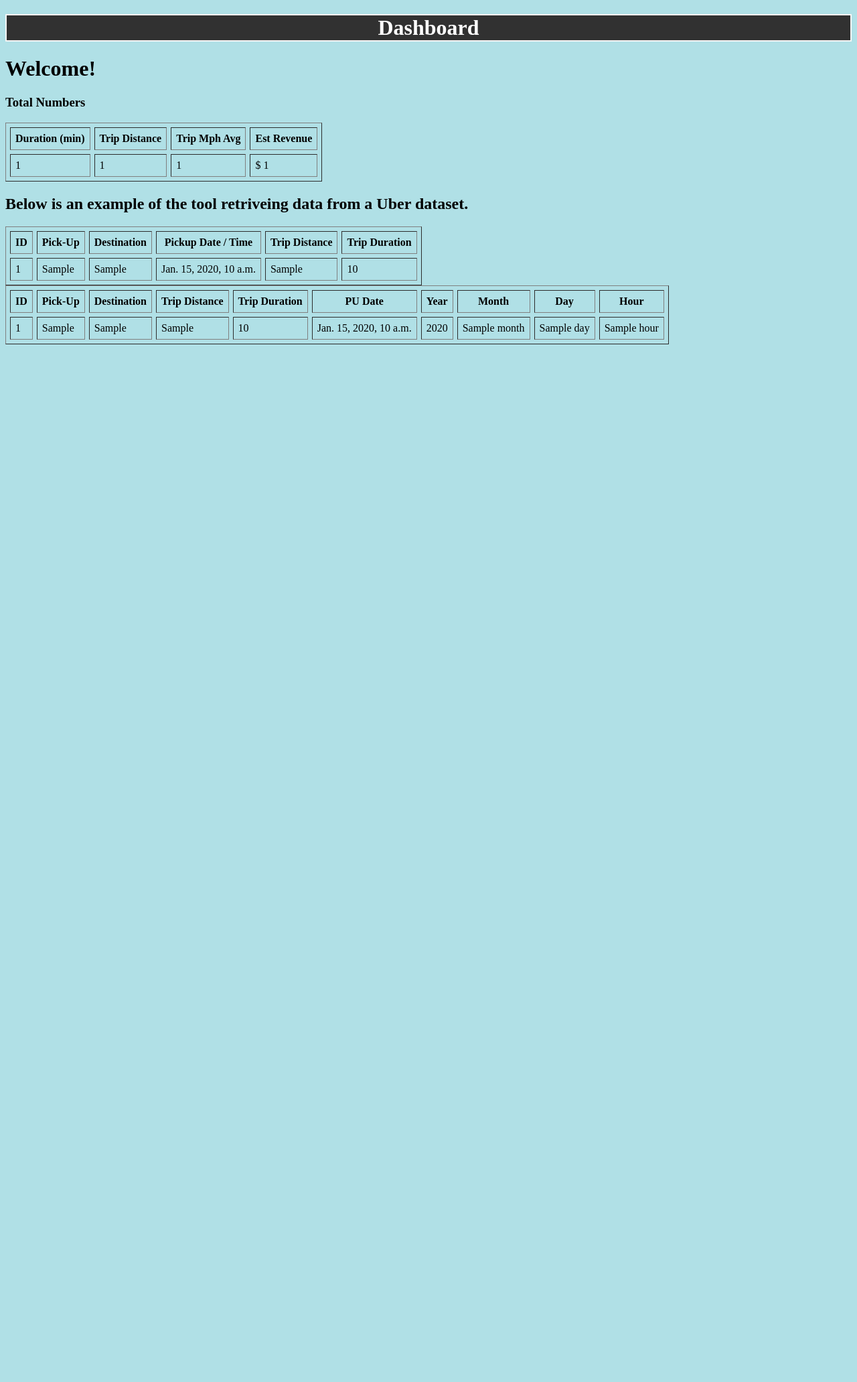
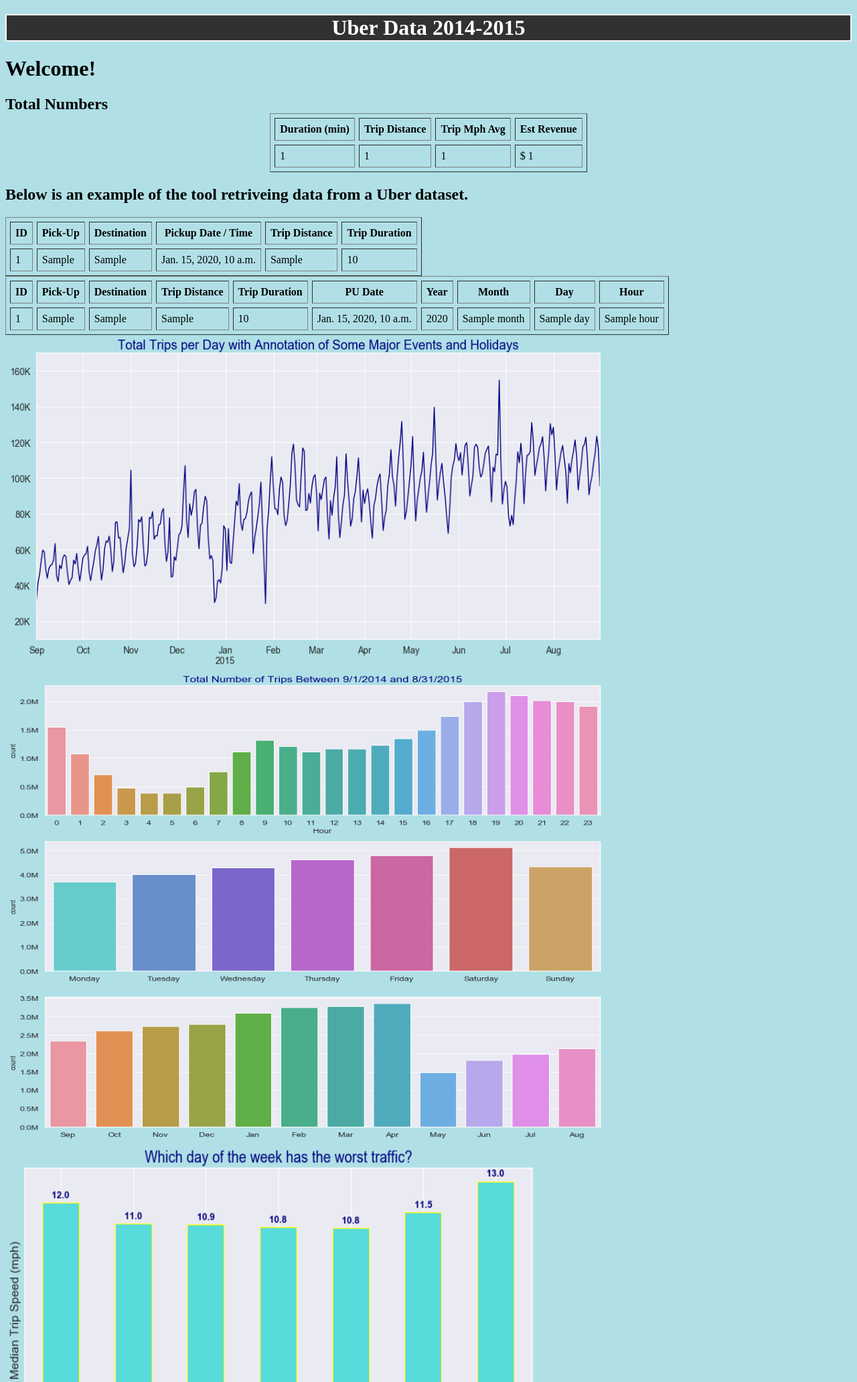
Before and after one commit to mathews1193/-Uber-Data-Analysis-Tool-web-app, a Django app: template hello/templates/hello/Dashboard.html in a window 1280 px wide. Shown: the top 2063 px of the page at 67% size. Before the commit the page ends 514 px from the top, so only its background shows below. Run offline with Django 3.2, Linux system fonts and the light colour scheme; the template is opened without the code that fills it: most values are stand-ins (such as "Sample title", 1, 10 or a date in 2020); parts of the project's set-up code (start-up, migrations or seed data) failed here and were passed over.

Commit message:
updated dashboard (build takes 9 mins)

```diff
--- a/hello/static/hello/Dashboard.css
+++ b/hello/static/hello/Dashboard.css
@@ -8,3 +8,12 @@ body {
   border: 2px solid whitesmoke;
   color:white;
 }
+h2.head {
+  margin: 0 auto;
+}
+table.total {
+  margin: 0 auto;
+}
+img.graph {
+  margin: 0 auto;
+}
--- a/hello/templates/hello/Dashboard.html
+++ b/hello/templates/hello/Dashboard.html
@@ -6,14 +6,14 @@
         <link rel="stylesheet" href="{% static '/hello/Dashboard.css' %}">
         <title>Dashboard</title>
         <div class="title">
-            <h1>Dashboard</h1>
+            <h1>Uber Data 2014-2015</h1>
         </div>
     </head>
     <body>
         <h1>Welcome!</h1>
 
-        <h3>Total Numbers</h3>
-        <table border = "1" cellpadding = "7" cellspacing = "6">
+        <h2 class="head">Total Numbers</h2>
+        <table class="total" border = "1" cellpadding = "7" cellspacing = "6">
         <tr>
             <th>Duration (min)</th>
             <th>Trip Distance</th>
@@ -82,5 +82,21 @@
                 </tr>
                 {% endfor %}
             </table>
+            <div class="graph">
+                <img src="{% static '/images/1.png' %}" alt="logo" width="900" height="500"/>
+            </div>
+           <div class="graph">
+                <img src="{% static '/images/2.png' %}" alt="logo" width="900" height="700"/>
+            </div>
+            <div class="graph">
+                <img src="{% static '/images/3.png' %}" alt="logo" width="800" height="500"/>
+            </div>
+             <divclass="graph">
+                <img  src="{% static '/images/4.png' %}" alt="logo" width="900" height="600"/>
+            </div>
+             <div>
+                <img class="graph" src="{% static '/images/5.png' %}" alt="logo" width="800" height="500"/>
+            </div>
+
         </div>
 </html>
```
Also changed, not shown: hello/static/images/1.png (added), hello/static/images/2.png (added), hello/static/images/3.png (added), hello/static/images/4.png (added), hello/static/images/5.png (added).
